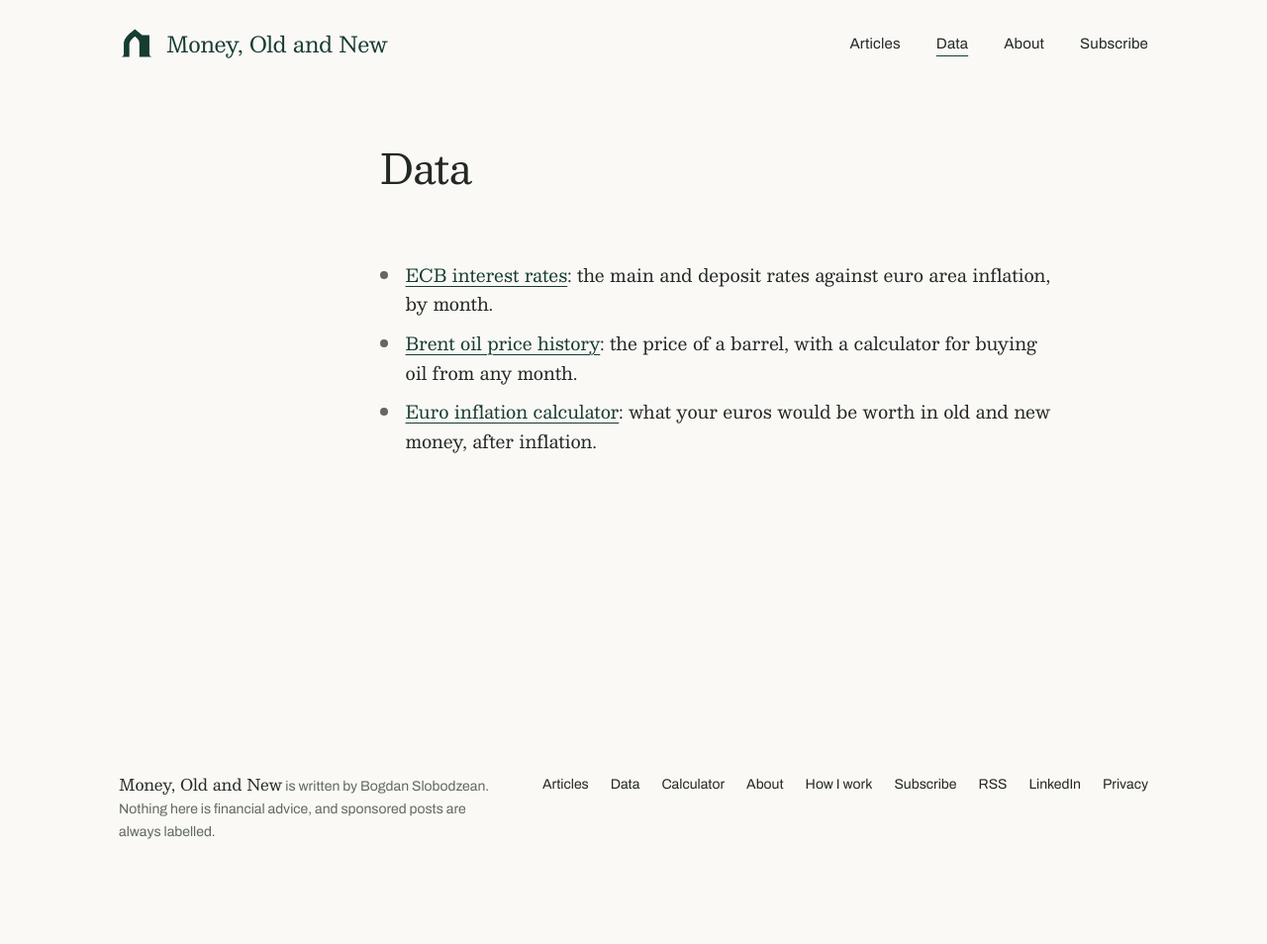
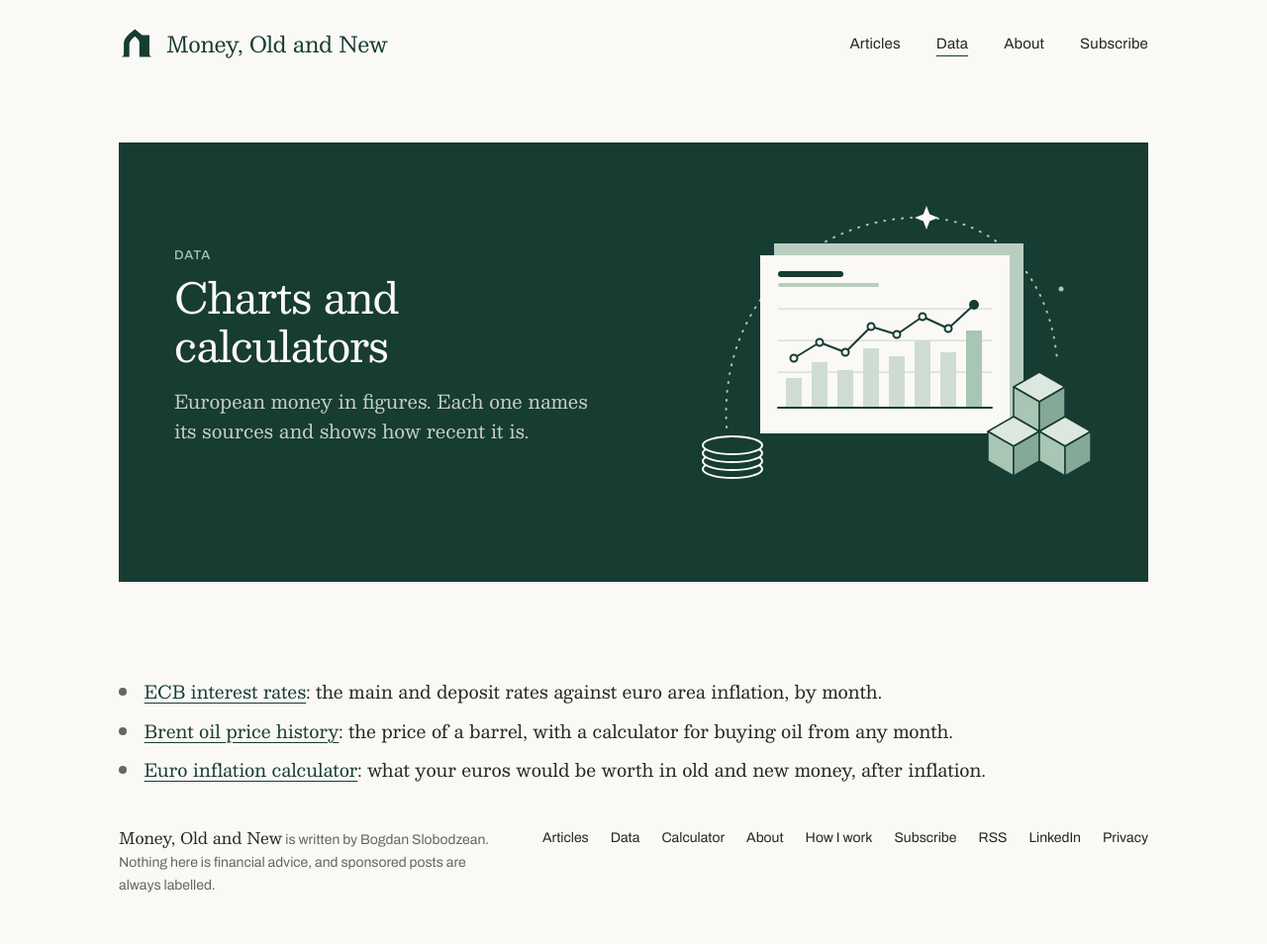
Before and after one commit to Slobod7/money-old-and-new, a Jekyll site: the page built from data/index.html, in a window 1280 px wide. Shown: the whole page at 99% size. Built offline with Jekyll 4.4.1, drawn with Linux system fonts in a browser that asks for light colours; before the commit the page ends 900 px from its top, so only the background shows below that.

Commit message:
Open the Data page with the home page's forest block
The Sunday letter block's styles become shared .feature-* classes, used by the
home page and the Data page. The Data page moves to the default layout, with
its heading as the h1 and a new illustration of a line chart over bars. The
home page's screenshots are byte-identical at five widths.

Co-Authored-By: Claude Opus 5.5 <noreply@anthropic.com>

```diff
--- a/assets/css/site.css
+++ b/assets/css/site.css
@@ -1,6 +1,6 @@
 /* Money, Old and New
    Warm white, forest and an occasional burgundy. Besley for reading, Archivo for the interface.
-   Large surfaces stay warm white, except the two forest blocks on the home page.
+   Large surfaces stay warm white, except the forest blocks on the home and Data pages.
    No gradients, shadows or textures anywhere. */
 
 :root {
@@ -120,26 +120,27 @@ a:hover { text-decoration-thickness: 2px; }
   .home-tool { padding-bottom: 64px; }
 }
 
-/* The Sunday letter block: heading at left, illustration at right, three cards beneath.
+/* The forest feature block, for the Sunday letter on the home page and the Data page: heading at left, illustration at right, cards beneath.
    On phones it runs edge to edge and everything stacks. */
-.letter-block { display: grid; grid-template-columns: minmax(0, 1fr) minmax(0, 1fr); grid-template-areas: "head art" "cards cards"; align-items: center; gap: 32px 56px; margin: 0 0 96px; padding: 56px; background: var(--forest); color: var(--on-forest); }
-.letter-head { grid-area: head; }
-.letter-head .kicker { color: var(--sage); }
-.letter-head h2 { margin: 0 0 16px; font: 400 clamp(32px, 1.6vw + 22px, 44px)/1.15 var(--serif); letter-spacing: -0.02em; text-wrap: balance; }
-.letter-head p:not(.kicker) { margin: 0; max-width: 24em; font: 400 19px/1.6 var(--serif); color: var(--on-forest-muted); }
-.letter-art { grid-area: art; justify-self: end; width: 100%; max-width: 420px; }
-.letter-art svg { display: block; width: 100%; height: auto; }
-.letter-cards { grid-area: cards; display: grid; grid-template-columns: repeat(3, minmax(0, 1fr)); gap: 0 16px; margin: 0; padding: 0; list-style: none; }
-/* Each card shares its parent's rows (number, title, description), so the descriptions start level even when one title is shorter */
-.letter-cards li { display: grid; grid-row: span 3; grid-template-rows: subgrid; align-content: start; padding: 24px 24px 28px; background: var(--bg); color: var(--text); }
-.letter-cards .num { display: block; margin-bottom: 20px; font: 500 13px/1 var(--sans); letter-spacing: 0.1em; color: var(--forest); }
-.letter-cards h3 { margin: 0 0 10px; font: 400 21px/1.3 var(--serif); text-wrap: balance; }
-.letter-cards p { margin: 0; font: 400 15.5px/1.6 var(--sans); }
+.feature-block { display: grid; grid-template-columns: minmax(0, 1fr) minmax(0, 1fr); grid-template-areas: "head art" "cards cards"; align-items: center; gap: 32px 56px; margin: 0 0 96px; padding: 56px; background: var(--forest); color: var(--on-forest); }
+.feature-head { grid-area: head; }
+.feature-head .kicker { color: var(--sage); }
+.feature-head :is(h1, h2) { margin: 0 0 16px; font: 400 clamp(32px, 1.6vw + 22px, 44px)/1.15 var(--serif); letter-spacing: -0.02em; text-wrap: balance; }
+.feature-head p:not(.kicker) { margin: 0; max-width: 24em; font: 400 19px/1.6 var(--serif); color: var(--on-forest-muted); }
+.feature-art { grid-area: art; justify-self: end; width: 100%; max-width: 420px; }
+.feature-art svg { display: block; width: 100%; height: auto; }
+.feature-cards { grid-area: cards; display: grid; grid-template-columns: repeat(3, minmax(0, 1fr)); gap: 0 16px; margin: 0; padding: 0; list-style: none; }
+/* Each card shares its parent's rows (label, title, description), so the descriptions start level even when one title is shorter */
+.feature-cards li { display: grid; grid-row: span 3; grid-template-rows: subgrid; align-content: start; padding: 24px 24px 28px; background: var(--bg); color: var(--text); }
+.feature-label { display: block; margin-bottom: 20px; font: 500 13px/1 var(--sans); letter-spacing: 0.1em; color: var(--forest); }
+.feature-cards :is(h2, h3) { margin: 0 0 10px; font: 400 21px/1.3 var(--serif); text-wrap: balance; }
+.feature-cards p { margin: 0; font: 400 15.5px/1.6 var(--sans); }
+.data-page { padding-top: 56px; }
 @media (max-width: 860px) {
-  .letter-block { grid-template-columns: minmax(0, 1fr); grid-template-areas: "head" "art" "cards"; }
-  .letter-art { justify-self: center; max-width: 360px; }
-  .letter-cards { grid-template-columns: minmax(0, 1fr); }
-  .letter-cards li + li { margin-top: 16px; }
+  .feature-block { grid-template-columns: minmax(0, 1fr); grid-template-areas: "head" "art" "cards"; }
+  .feature-art { justify-self: center; max-width: 360px; }
+  .feature-cards { grid-template-columns: minmax(0, 1fr); }
+  .feature-cards li + li { margin-top: 16px; }
 }
 
 .writer { display: flex; align-items: center; gap: 28px 48px; max-width: 860px; padding: 0 0 96px; }
@@ -167,7 +168,7 @@ a:hover { text-decoration-thickness: 2px; }
 .closing .button:hover { border-color: var(--sage); background: var(--sage); color: var(--forest); }
 .closing .meta { color: var(--on-forest-muted); }
 /* Burgundy doesn't show on forest, so focus rings there are warm white */
-.letter-block :focus-visible, .closing :focus-visible { outline-color: var(--on-forest); }
+.feature-block :focus-visible, .closing :focus-visible { outline-color: var(--on-forest); }
 
 /* Latest articles: a plain list (.guide-list), newest first, that reads the same with one article or three */
 .latest { padding: 0 0 96px; }
@@ -579,9 +580,10 @@ a:hover { text-decoration-thickness: 2px; }
 @media (max-width: 640px) {
   .intro { padding: 56px 0 72px; }
   .latest, .writer { padding-bottom: 64px; }
-  .letter-block { gap: 28px; margin: 0 calc(-1 * var(--gutter)) 64px; padding: 40px var(--gutter); }
-  .letter-head h2 { margin-bottom: 12px; }
-  .letter-art { max-width: 300px; }
+  .feature-block { gap: 28px; margin: 0 calc(-1 * var(--gutter)) 64px; padding: 40px var(--gutter); }
+  .data-page { padding-top: 36px; }
+  .feature-head :is(h1, h2) { margin-bottom: 12px; }
+  .feature-art { max-width: 300px; }
   .writer { flex-direction: column; align-items: flex-start; }
   .writer-photo { width: 112px; height: 112px; }
   .writer-initials { font-size: 34px; }
--- a/data/index.html
+++ b/data/index.html
@@ -1,11 +1,21 @@
 ---
-layout: page
+layout: default
 title: Data
 description: "The ECB's interest rates, the Brent oil price and what your euros would be worth today: charts and a calculator that update every month."
 permalink: /data/
 ---
+<div class="wrap data-page">
+<section class="feature-block" aria-labelledby="data-title">
+<div class="feature-head">
+<p class="kicker">Data</p>
+<h1 id="data-title">Charts and calculators</h1>
+<p>European money in figures. Each one names its sources and shows how recent it is.</p>
+</div>
+<div class="feature-art">{% include illustration-data.svg %}</div>
+</section>
 <ul class="plain-list">
 <li><a href="{{ '/data/ecb-interest-rates/' | relative_url }}">ECB interest rates</a>: the main and deposit rates against euro area inflation, by month.</li>
 <li><a href="{{ '/data/brent-oil-price-history/' | relative_url }}">Brent oil price history</a>: the price of a barrel, with a calculator for buying oil from any month.</li>
 <li><a href="{{ '/data/euro-inflation-calculator/' | relative_url }}">Euro inflation calculator</a>: what your euros would be worth in old and new money, after inflation.</li>
 </ul>
+</div>
```
Also changed, not shown: index.html (+7 -7 lines), README.md, _includes/illustration-data.svg (added).
